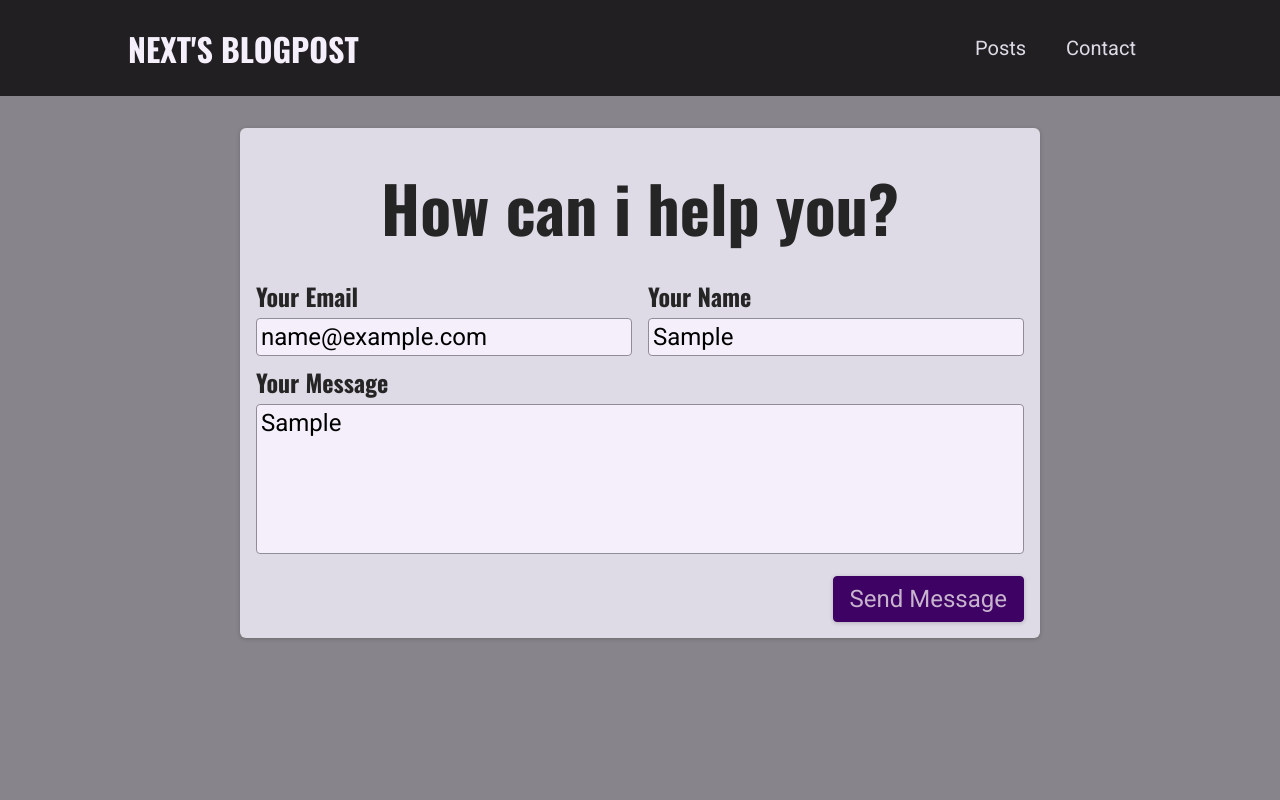
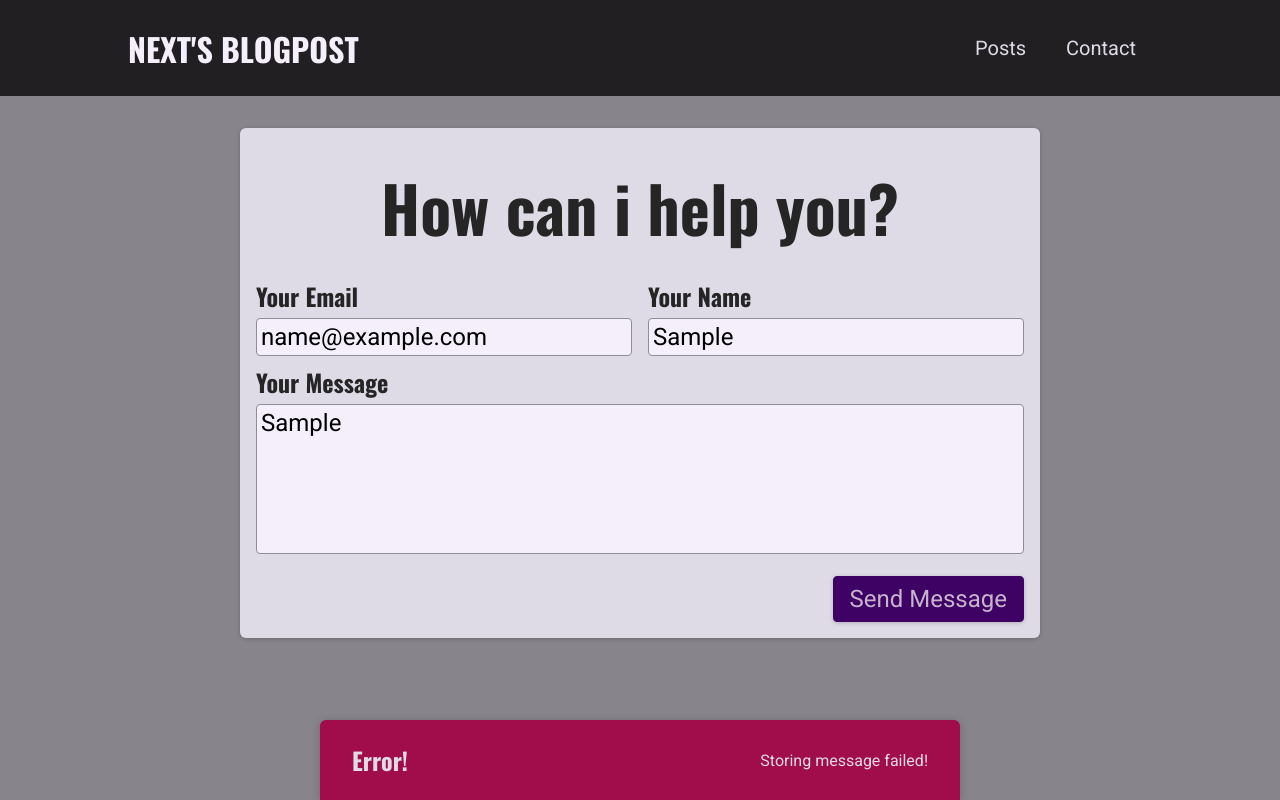
Before and after one commit to mamed-gasimov/Next-BlogPost, a Next.js app: page /contact in a window 1280 px wide. Both pictures are taken after typing "name@example.com", "Sample", "Sample" into the empty fields and a click on the button "Send Message". Built offline with nearby package versions, Linux system fonts and the light colour scheme; no server answers; the database is empty.

Commit message:
able to store messages to db

```diff
--- a/components/ContactForm/ContactForm.js
+++ b/components/ContactForm/ContactForm.js
@@ -1,25 +1,68 @@
-import { useState } from 'react';
+import { useState, useEffect } from 'react';
+import { Notification } from '../UI/Notification';
+import { sendContactData } from '../../helpers/send-contact-data';
 import styles from './ContactForm.module.css';
 
 const ContactForm = () => {
     const [enteredEmail, setEnteredEmail] = useState('');
     const [enteredName, setEnteredName] = useState('');
     const [enteredMessage, setEnteredMessage] = useState('');
+    const [requestStatus, setRequestStatus] = useState();
+    const [requestError, setRequestError] = useState();
 
-    const sendMessageHandler = (event) => {
+    useEffect(() => {
+        if (requestStatus === 'success' || requestStatus === 'error') {
+            const timer = setTimeout(() => {
+                setRequestError(null);
+                setRequestStatus(null);
+            }, 3000);
+
+            return () => clearTimeout(timer);
+        }
+    }, [requestStatus]);
+
+    const sendMessageHandler = async (event) => {
         event.preventDefault();
 
-        fetch('/api/contact', {
-            method: 'POST',
-            body: JSON.stringify({
+        setRequestStatus('pending');
+
+        try {
+            await sendContactData({
                 email: enteredEmail,
                 name: enteredName,
                 message: enteredMessage,
-            }),
-            headers: {
-                'Content-Type': 'application/json',
-            },
-        });
+            });
+            setRequestStatus('success');
+            setEnteredEmail('');
+            setEnteredName('');
+            setEnteredMessage('');
+        } catch (error) {
+            setRequestError(error.message);
+            setRequestStatus('error');
+        }
+    }
+
+    let notification;
+
+    if (requestStatus === 'pending') {
+        notification = {
+            status: 'pending',
+            title: 'Sending message...',
+            message: 'Your message is on its way!',
+        };
+    } else if (requestStatus === 'success') {
+        notification = {
+            status: 'success',
+            title: 'Success!',
+            message: 'Message sent successfully!',
+        };
+
+    } else if (requestStatus === 'error') {
+        notification = {
+            status: 'error',
+            title: 'Error!',
+            message: requestError,
+        };
     }
 
     return (
@@ -59,6 +102,13 @@ const ContactForm = () => {
                     <button>Send Message</button>
                 </div>
             </form>
+            {notification && (
+                <Notification
+                    status={notification.status}
+                    title={notification.title}
+                    message={notification.message}
+                />
+            )}
         </section>
     )
 }
--- /dev/null
+++ b/components/UI/Notification/Notification.js
@@ -0,0 +1,26 @@
+import ReactDOM from 'react-dom';
+import styles from './notification.module.css';
+
+const Notification = ({ title, message, status }) => {
+    let statusClasses = '';
+
+    if (status === 'success') {
+        statusClasses = styles.success;
+    }
+
+    if (status === 'error') {
+        statusClasses = styles.error;
+    }
+
+    const cssClasses = `${styles.notification} ${statusClasses}`;
+
+    return ReactDOM.createPortal(
+        <div className={cssClasses}>
+            <h2>{title}</h2>
+            <p>{message}</p>
+        </div>,
+        document.getElementById('notifications')
+    );
+}
+
+export default Notification;
--- /dev/null
+++ b/components/UI/Notification/Notification.module.css
@@ -0,0 +1,38 @@
+.notification {
+    display: flex;
+    justify-content: space-between;
+    align-items: center;
+    color: var(--color-grey-100);
+    background-color: var(--color-grey-800);
+    padding: 0 var(--size-8);
+    box-shadow: 0 1px 8px rgba(0, 0, 0, 0.2);
+    position: fixed;
+    height: 5rem;
+    bottom: 0;
+    width: 100%;
+    left: 0;
+    border-top-right-radius: 0;
+    border-top-left-radius: 0;
+}
+.notification h2 {
+    font-size: var(--size-6);
+    margin: 0;
+}
+.notification p {
+    margin: 0;
+}
+.success {
+    background-color: var(--color-success-500);
+    color: var(--color-grey-800);
+}
+.error {
+    background-color: var(--color-error-500);
+}
+@media (min-width: 768px) {
+    .notification {
+      width: 40rem;
+      left: calc(50% - 20rem);
+      border-top-right-radius: 6px;
+      border-top-left-radius: 6px;
+    }
+}
--- /dev/null
+++ b/components/UI/Notification/index.js
@@ -0,0 +1 @@
+export { default as Notification } from './Notification';
--- /dev/null
+++ b/helpers/send-contact-data.js
@@ -0,0 +1,15 @@
+export const sendContactData = async (contactDetails) => {
+    const response = await fetch('/api/contact', {
+        method: 'POST',
+        body: JSON.stringify(contactDetails),
+        headers: {
+            'Content-Type': 'application/json',
+        },
+    });
+
+    const data = await response.json();
+
+    if (!response.ok) {
+        throw new Error(data.message || 'Something went wrong!');
+    }
+}
--- a/package.json
+++ b/package.json
@@ -10,6 +10,7 @@
   },
   "dependencies": {
     "gray-matter": "^4.0.3",
+    "mongodb": "^4.4.1",
     "next": "12.1.0",
     "react": "17.0.2",
     "react-dom": "17.0.2",
--- /dev/null
+++ b/pages/_document.js
@@ -0,0 +1,18 @@
+import Document, { Html, Head, Main, NextScript } from 'next/document';
+
+class MyDocument extends Document {
+    render() {
+        return (
+            <Html lang='en'>
+                <Head />
+                <body>
+                    <Main />
+                    <NextScript />
+                    <div id="notifications"></div>
+                </body>
+            </Html>
+        );
+    }
+}
+
+export default MyDocument;
--- a/pages/api/contact.js
+++ b/pages/api/contact.js
@@ -1,4 +1,8 @@
-const handler = (req, res) => {
+import { MongoClient } from 'mongodb';
+
+const { CONNECT_TO_DB_URL } = process.env;
+
+const handler = async (req, res) => {
     if (req.method === 'POST') {
         const { email, name, message } = req.body;
         if (
@@ -19,8 +23,27 @@ const handler = (req, res) => {
             message,
         }
 
-        console.log(newMessage);
-        res.status(201).json({ message: 'Successfully stored message' });
+        let client;
+        try {
+            client = await MongoClient.connect(CONNECT_TO_DB_URL);
+        } catch (error) {
+            res.status(500).json({ message: 'Could not connect to database!' });
+            return;
+        }
+
+        const db = client.db();
+
+        try {
+            const result = await db.collection('messages').insertOne(newMessage);
+            newMessage.id = result.insertedId;
+        } catch (error) {
+            client.close();
+            res.status(500).json({ message: 'Storing message failed!' });
+            return;
+        }
+
+        client.close;
+        res.status(201).json({ message: 'Successfully stored message', storedMessage: newMessage });
     }
 }
 
```
Also changed, not shown: 1 other file (tests, documents, lock files or other folders).
